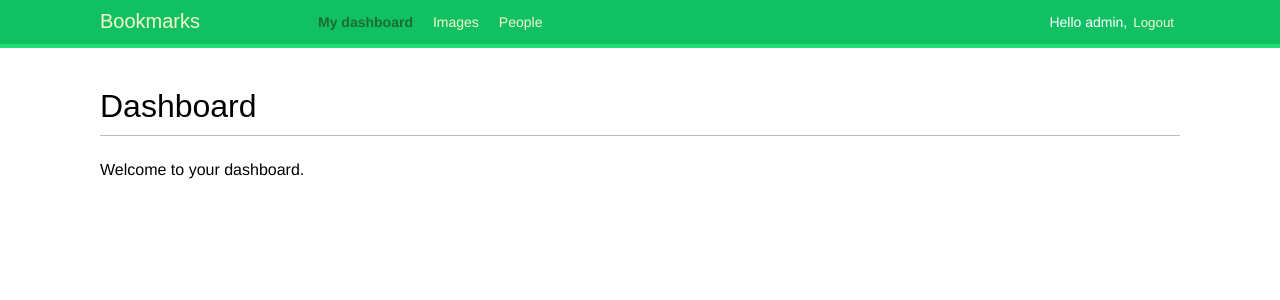
After one commit to Bsh-1996/django-social-website, a Django app: page /account/ in a window 1280 px wide. The commit adds this page. Shown: the top 300 px of the page. Run offline with Django 5.2, Linux system fonts and the light colour scheme; a user stored in the database is signed in; some web fonts are replaced.

Commit message:
Login and logout views

```diff
--- a/A/A/settings.py
+++ b/A/A/settings.py
@@ -122,3 +122,9 @@ STATIC_URL = 'static/'
 # https://docs.djangoproject.com/en/5.1/ref/settings/#default-auto-field
 
 DEFAULT_AUTO_FIELD = 'django.db.models.BigAutoField'
+
+
+
+LOGIN_REDIRECT_URL = 'dashboard'
+LOGIN_URL = 'login'
+LOGOUT_URL = 'logout'
--- /dev/null
+++ b/A/account/templates/account/dashboard.html
@@ -0,0 +1,6 @@
+{% extends "base.html" %}
+{% block title %}Dashboard{% endblock %}
+{% block content %}
+  <h1>Dashboard</h1>
+  <p>Welcome to your dashboard.</p>
+{% endblock %}
--- a/A/account/templates/base.html
+++ b/A/account/templates/base.html
@@ -8,6 +8,30 @@
 <body>
     <div id="header">
         <span class="logo">Bookmarks</span>
+        {% if request.user.is_authenticated %}
+            <ul class="menu">
+                <li {% if section == "dashboard" %}class="selected"{% endif %}>
+                    <a href="{% url 'dashboard' %}">My dashboard</a>
+                </li>
+                <li {% if section == "images" %}class="selected"{% endif %}>
+                    <a href="#">Images</a>
+                </li>
+                <li {% if section == "people" %}class="selected"{% endif %}>
+                    <a href="#">People</a>
+                </li>
+            </ul>
+        {% endif %}
+        <span class="user">
+            {% if request.user.is_authenticated %}
+                Hello {{ request.user.first_name|default:request.user.username }},
+                <form action="{% url 'logout' %}" method="post">
+                    {% csrf_token %}
+                    <button type="submit">Logout</button>
+                </form>
+            {% else %}
+                <a href="{% url 'login' %}">Log-in</a>
+            {% endif %}
+        </span>
     </div>
     <div id="content">
         {% block content %}
--- a/A/account/urls.py
+++ b/A/account/urls.py
@@ -1,8 +1,15 @@
+from django.contrib.auth import views as auth_views
 from django.urls import path
 from . import views
 
 
 
 urlpatterns = [
-    path('login/', views.user_login, name= 'login'),
+    # previous login url
+    # path('login/', views.user_login, name= 'login'),
+    # login / logout urls
+    path('login/', auth_views.LoginView.as_view(), name='login'),
+    path('logout/', auth_views.LogoutView.as_view(), name='logout'),
+    path('', views.dashboard, name='dashboard'),
+
 ]
--- a/A/account/views.py
+++ b/A/account/views.py
@@ -2,6 +2,7 @@ from django.shortcuts import render
 from django.contrib.auth import authenticate, login
 from django.http import HttpResponse
 from .forms import LoginForm
+from django.contrib.auth.decorators import login_required
 # Create your views here.
 
 
@@ -26,3 +27,10 @@ def user_login(request):
     else:
         form = LoginForm()
     return render(request, 'account/login.html', {'form': form})
+
+
+
+
+@login_required
+def dashboard(request):
+    return render(request, 'account/dashboard.html', {'section': 'dashboard'})
```
Also changed, not shown: A/account/templates/registration/logged_out.html (added, +9 -0 lines), A/account/templates/registration/login.html (added, +21 -0 lines), A/db.sqlite3. Lines whose indentation alone changed are shown as unchanged.
